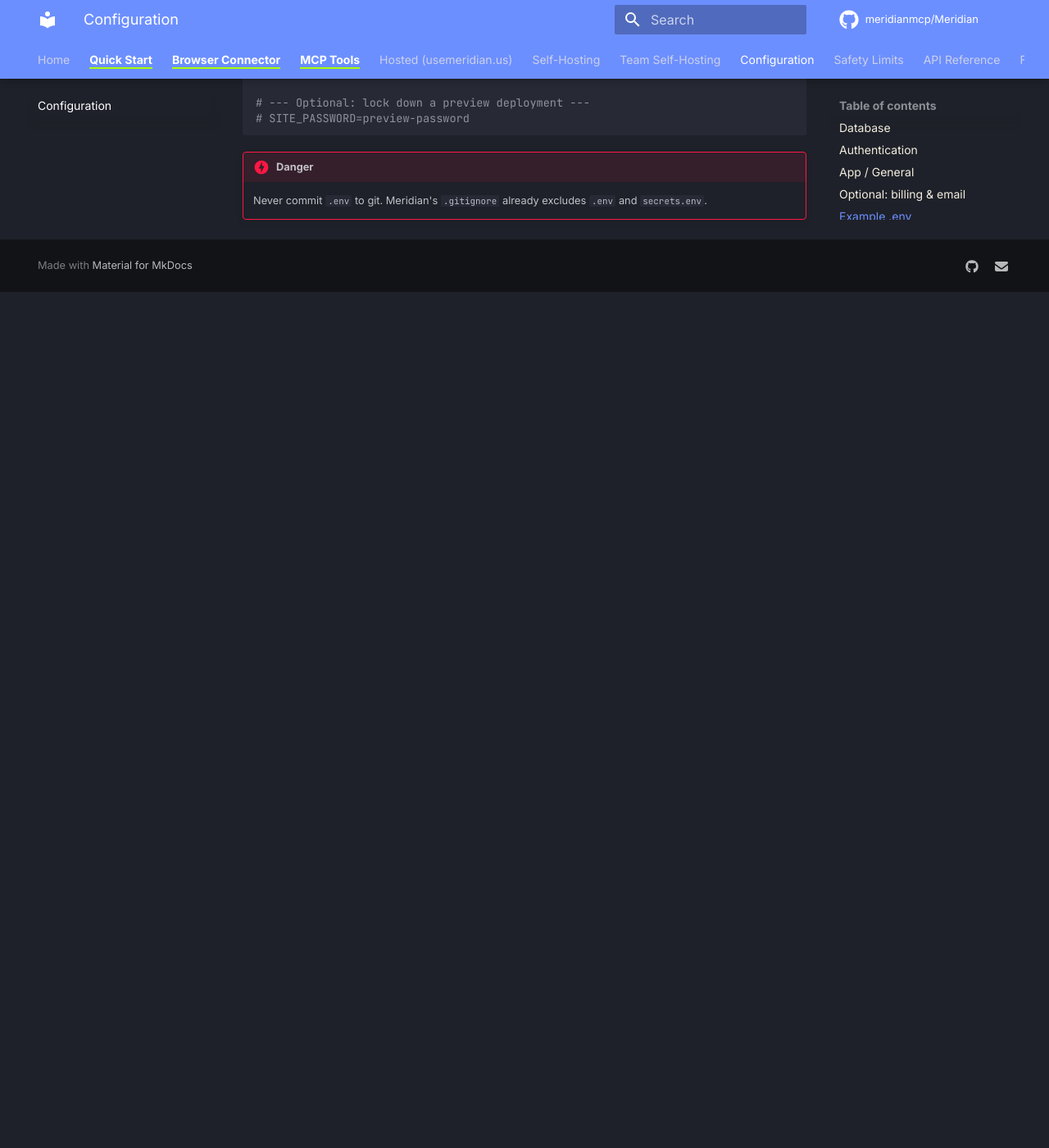
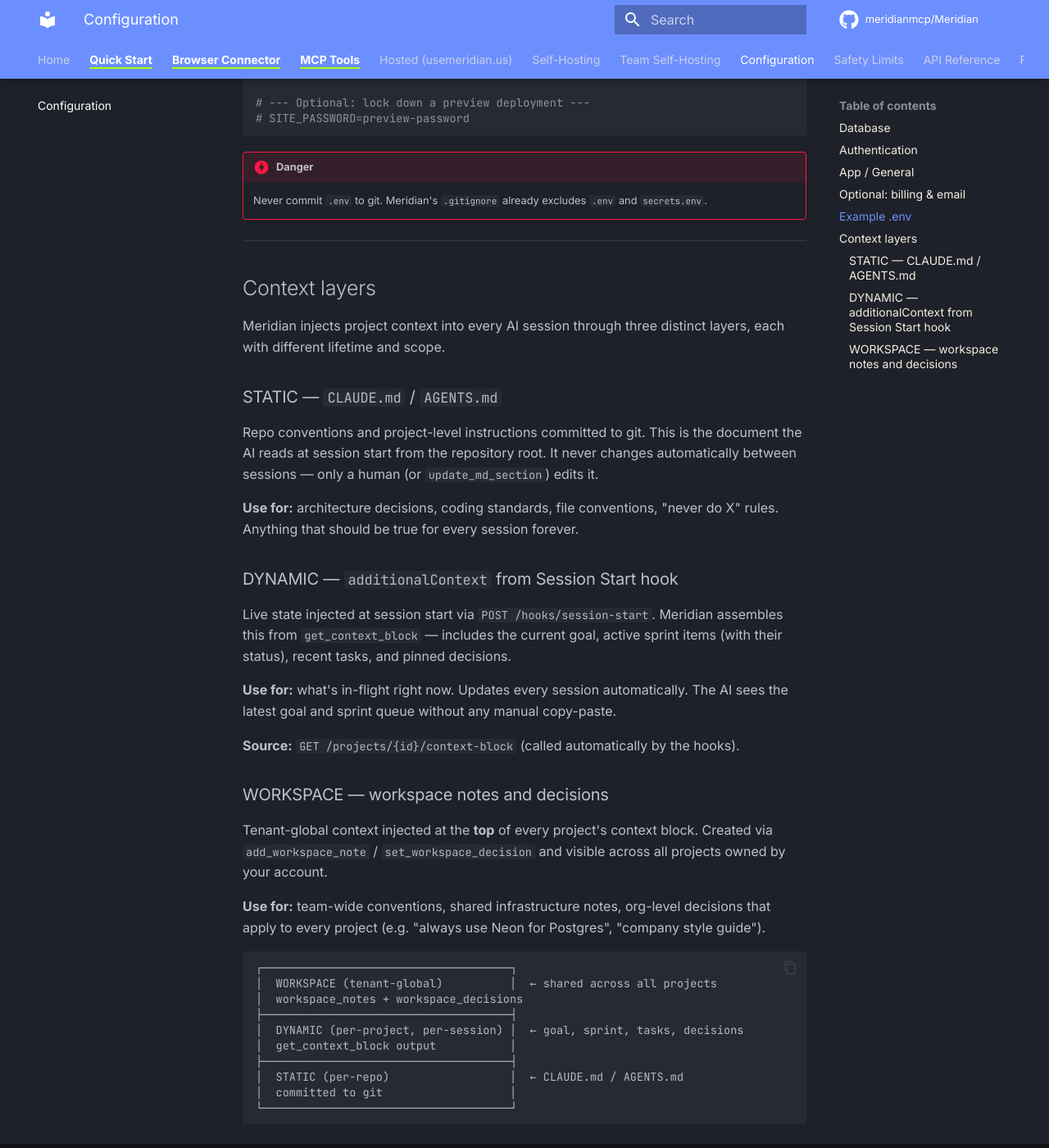
Before and after one commit to meridianmcp/Meridian, an MkDocs documentation site: the page built from docs/configuration.md, in a window 1280 px wide and 1400 px high, scrolled down 3196 px. Shown: the whole window at 82% size. Built offline with MkDocs 1.6.1 and Material for MkDocs 9.7.7, drawn with Linux system fonts in a browser that asks for light colours; comment, search, counter and statistics services are not loaded; before the commit the page ends 3552 px from its top, so only the background shows below that.

Commit message:
docs: add Context layers section to configuration.md (task 2)
Explains STATIC/DYNAMIC/WORKSPACE .md scopes with diagram and use-case guidance.

````diff
--- a/docs/configuration.md
+++ b/docs/configuration.md
@@ -98,3 +98,52 @@
 !!! danger
     Never commit `.env` to git. Meridian's `.gitignore` already excludes `.env`
     and `secrets.env`.
+
+---
+
+## Context layers
+
+Meridian injects project context into every AI session through three distinct layers,
+each with different lifetime and scope.
+
+### STATIC — `CLAUDE.md` / `AGENTS.md`
+
+Repo conventions and project-level instructions committed to git. This is the
+document the AI reads at session start from the repository root. It never changes
+automatically between sessions — only a human (or `update_md_section`) edits it.
+
+**Use for:** architecture decisions, coding standards, file conventions, "never do X"
+rules. Anything that should be true for every session forever.
+
+### DYNAMIC — `additionalContext` from Session Start hook
+
+Live state injected at session start via `POST /hooks/session-start`. Meridian
+assembles this from `get_context_block` — includes the current goal, active sprint
+items (with their status), recent tasks, and pinned decisions.
+
+**Use for:** what's in-flight right now. Updates every session automatically. The AI
+sees the latest goal and sprint queue without any manual copy-paste.
+
+**Source:** `GET /projects/{id}/context-block` (called automatically by the hooks).
+
+### WORKSPACE — workspace notes and decisions
+
+Tenant-global context injected at the **top** of every project's context block.
+Created via `add_workspace_note` / `set_workspace_decision` and visible across all
+projects owned by your account.
+
+**Use for:** team-wide conventions, shared infrastructure notes, org-level decisions
+that apply to every project (e.g. "always use Neon for Postgres", "company style guide").
+
+```
+┌─────────────────────────────────────┐
+│  WORKSPACE (tenant-global)          │  ← shared across all projects
+│  workspace_notes + workspace_decisions
+├─────────────────────────────────────┤
+│  DYNAMIC (per-project, per-session) │  ← goal, sprint, tasks, decisions
+│  get_context_block output           │
+├─────────────────────────────────────┤
+│  STATIC (per-repo)                  │  ← CLAUDE.md / AGENTS.md
+│  committed to git                   │
+└─────────────────────────────────────┘
+```
````
